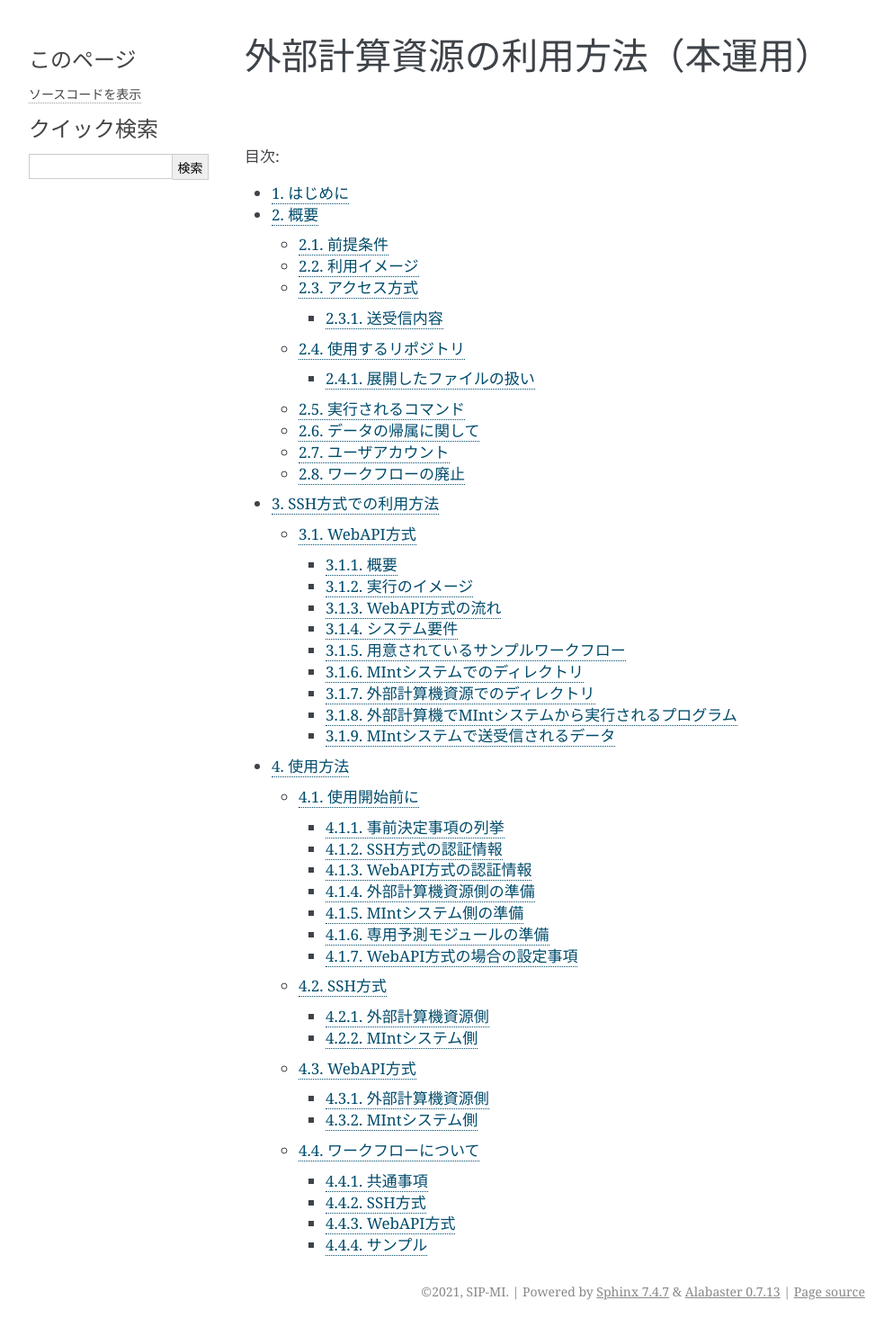
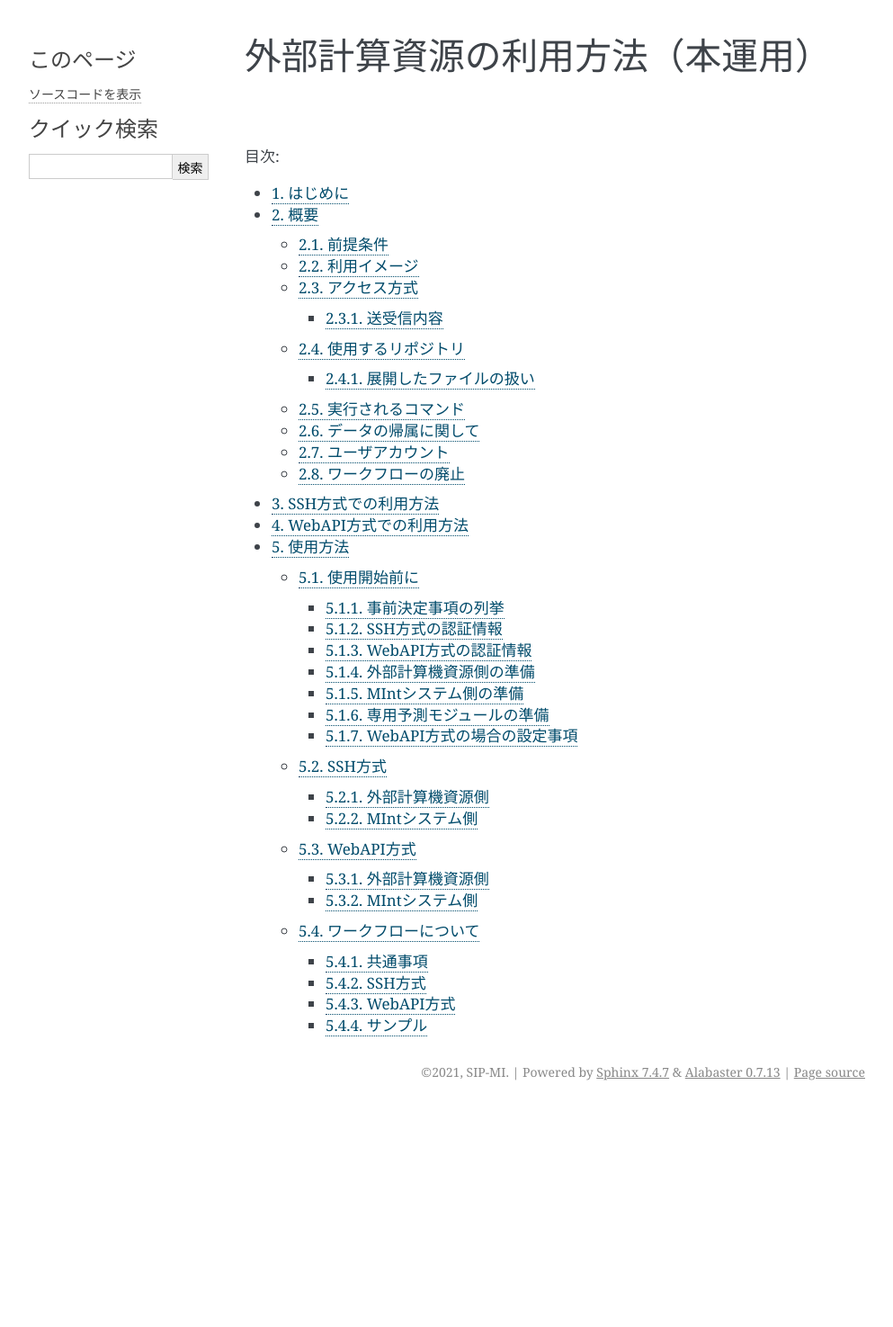
Before and after one commit to materialsintegration/remote_workflow, a Sphinx documentation site: the page built from documents/manual2nd/source/index.rst, in a window 1280 px wide. Shown: the whole page at 90% size, without its empty margins (148-1141 px from the left). Built offline with Sphinx 7.4.7, drawn with Linux system fonts in a browser that asks for light colours; after the commit the page ends 1231 px from its top, so only the background shows below that; some of the changed lines change nothing that is shown.

Commit message:
Update using_distributed_properties.rst

```diff
--- a/documents/manual2nd/source/using_distributed_properties.rst
+++ b/documents/manual2nd/source/using_distributed_properties.rst
@@ -2,18 +2,26 @@
 はじめに
 ==========
 
-MIntには、ワークフローを構成する各モジュール内の任意の一部分を、MIntの計算ノード以外の「外部計算機」に処理させる機能がある。ユーザは本機能を利用することで、下記のような利点が得られる。
+MIntには、ワークフローを構成するモジュール内の一部分の処理を、MIntの計算ノード以外の「外部計算機」に行わせる機能がある。本機能によって、ユーザには下記に挙げる利点がある。
 
 * 部外秘プログラムの使用
 * 部外秘データの使用
 * 特殊構成 (MIntの計算ノードでは対応できない) の計算機を使用できる
 * 商用ソフトの使用 (MIntの計算ノードにも商用ソフトがインストールされているが、ライセンスの規定上、ほとんどの場合NIMS外からは利用できない)
 
-外部計算資源の利用に際しては、MInt、外部計算機の双方が後述のセキュリティ水準を満たしている必要がある。また、両者間のネットワークは常時SSLで暗号化される。
+外部計算資源の利用に際しては、MInt、外部計算機の双方が後述のセキュリティ水準を満たす必要がある。
+また、両者間のネットワークは常時SSLで暗号化される。
 
-外部計算資源利用には、SSHとWebAPIというふたつの方式がある。前者はMIntから外部計算機へSSHで必要なデータとコマンドをプッシュする方式である。単純で、外部計算を遅延なく開始できる利点があるが、外部計算機側でMIntに対しSSHのポートを開放してプッシュを受け入れる必要がある点は、特に企業ユーザではハードルが高いことが想定される。これに対し、後者は数分間隔で外部計算機側からMIntにWebAPIでポーリングし、処理すべき案件が存在した場合は、必要なデータとコマンドがプルされる方式である。通信プロトコルもhttpsが利用される。この方式では外部計算機側にポート開放の必要が無いが、外部計算の開始までにポーリング間隔に相当する遅延が生じる。
+外部計算資源利用には、SSHとWebAPIというふたつの方式がある。
+前者はMIntから外部計算機へSSHで必要なデータとコマンドをプッシュする方式である。
+単純で、外部計算を遅延なく開始できる利点があるが、外部計算機側でMIntに対しSSHのポートを開放してプッシュを受け入れる必要がある点は、特に企業ユーザではハードルが高いことが想定される。
+これに対し、後者は数分間隔で外部計算機側からMIntにWebAPI(https)でポーリングし、処理すべき案件が存在した場合は、必要なデータとコマンドがプルされる方式である。
+この方式では外部計算機側にポート開放の必要が無いが、外部計算開始までにポーリング間隔に相当する遅延が生じる。
 
-MIntが収集する情報は、ワークフローのラン(run)ごとの各モジュールの入出力ポートの情報のみであり、モジュールの内部で「外注」をさせる本機能は収集対象外である。また、SSHでは.authorized_keysの設定で、外部計算機がMIntに実行を認めるコマンドを固定できる。また、もちろん外部計算が返却するデータは十分に限定することができる。
+MIntが収集する情報は、ワークフローのラン(run)ごとの各モジュールの入出力ポートの情報のみであるため、モジュールの内部で「外注」をさせる本機能で、モジュールと外部計算機間で送受信される情報は収集対象外である。
+SSHでは.authorized_keysの設定で外部計算機がMIntに実行を認めるコマンドを固定できる。
+WebAPI方式では、外部計算機は自分でコマンドを実行する。
+また、もちろん外部計算が返却するデータは十分に限定することができる。
 
 上記の機構によって、安全な外部計算が実現される。下記の各章で、具体的な実装方法について記す。
 
@@ -348,8 +356,9 @@
 
     \newpage
 
-WebAPI方式
-============================
+=================
+WebAPI方式での利用方法
+=================
 
 概要
 ----
```
